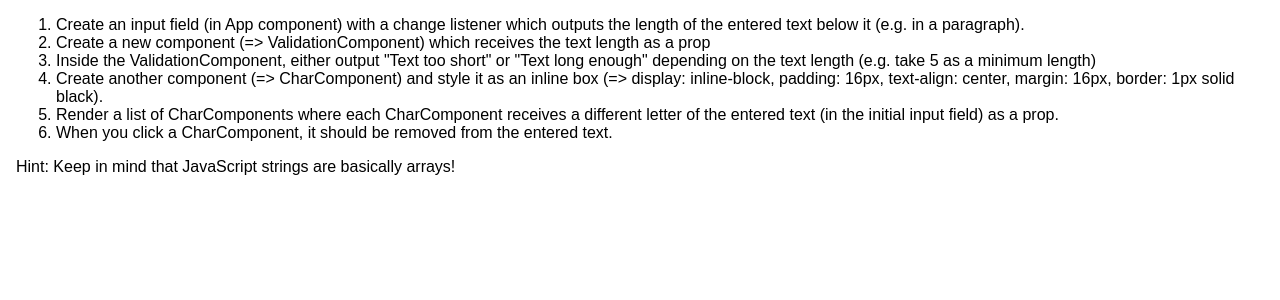
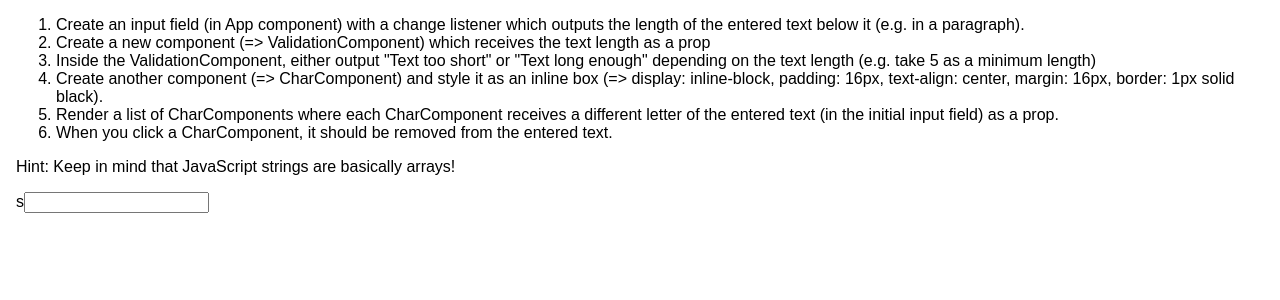
Before and after one commit to Jason-Carrillo/react-exercises, a React (Create React App) app in the folder src/lists-conditionals--assignment-problem/: page / in a window 1280 px wide. Shown: the top 300 px of the page. Built offline with nearby package versions, Linux system fonts and the light colour scheme.

Commit message:
added input

```diff
--- a/src/lists-conditionals--assignment-problem/src/App.js
+++ b/src/lists-conditionals--assignment-problem/src/App.js
@@ -14,6 +14,8 @@ class App extends Component {
           <li>When you click a CharComponent, it should be removed from the entered text.</li>
         </ol>
         <p>Hint: Keep in mind that JavaScript strings are basically arrays!</p>
+          s
+          <input/>
       </div>
     );
   }
```
